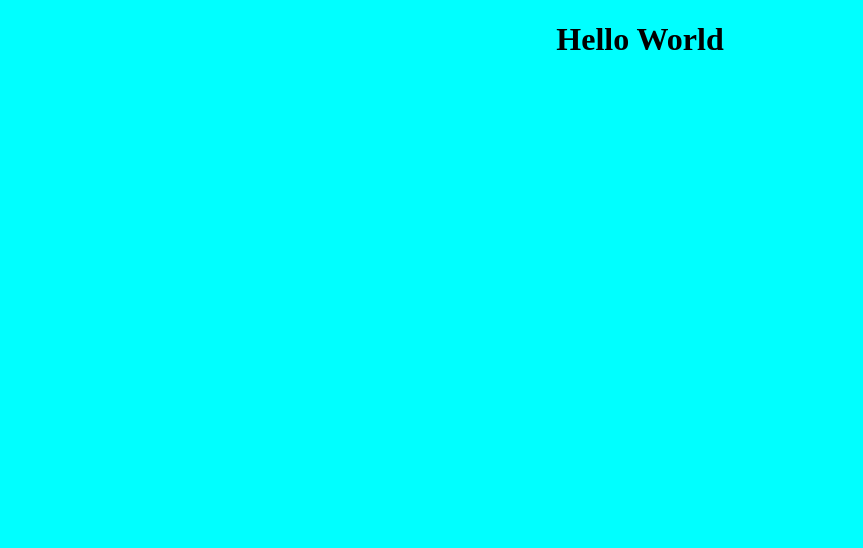
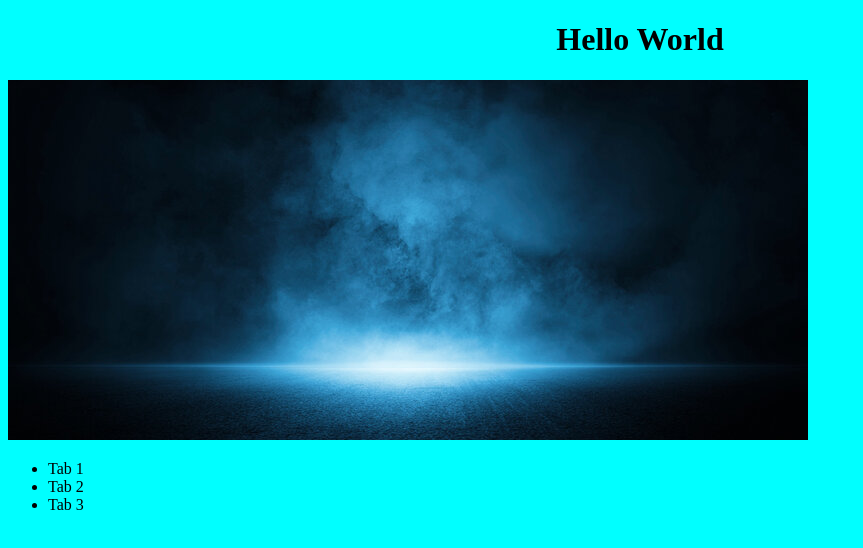
Before and after one commit to Gikanga-Njeri/tabs-section, a plain HTML site: page test.html in a window 1280 px wide. Shown: the whole page, without its empty margins (0-863 px from the left). Drawn offline with Linux system fonts and the light colour scheme.

Commit message:
Update test file

```diff
--- a/test.html
+++ b/test.html
@@ -7,5 +7,14 @@
 </head>
 <body bgcolor="cyan">
   <center><h1>Hello World</h1></center>
+  <div>
+    <img src="images/bgimage.jpg" alt="">
+
+    <ul>
+      <li>Tab 1</li>
+      <li>Tab 2</li>
+      <li>Tab 3</li>
+    </ul>
+  </div>
 </body>
 </html>
```
